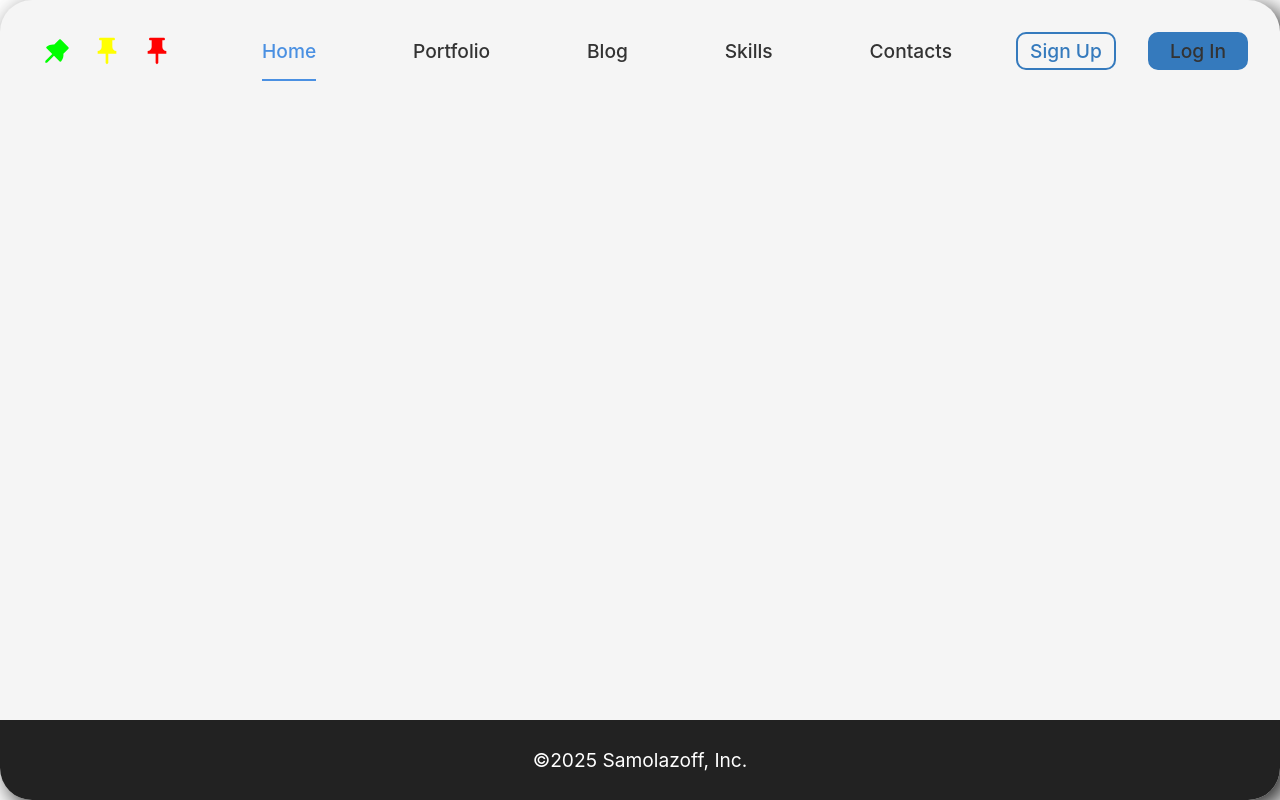
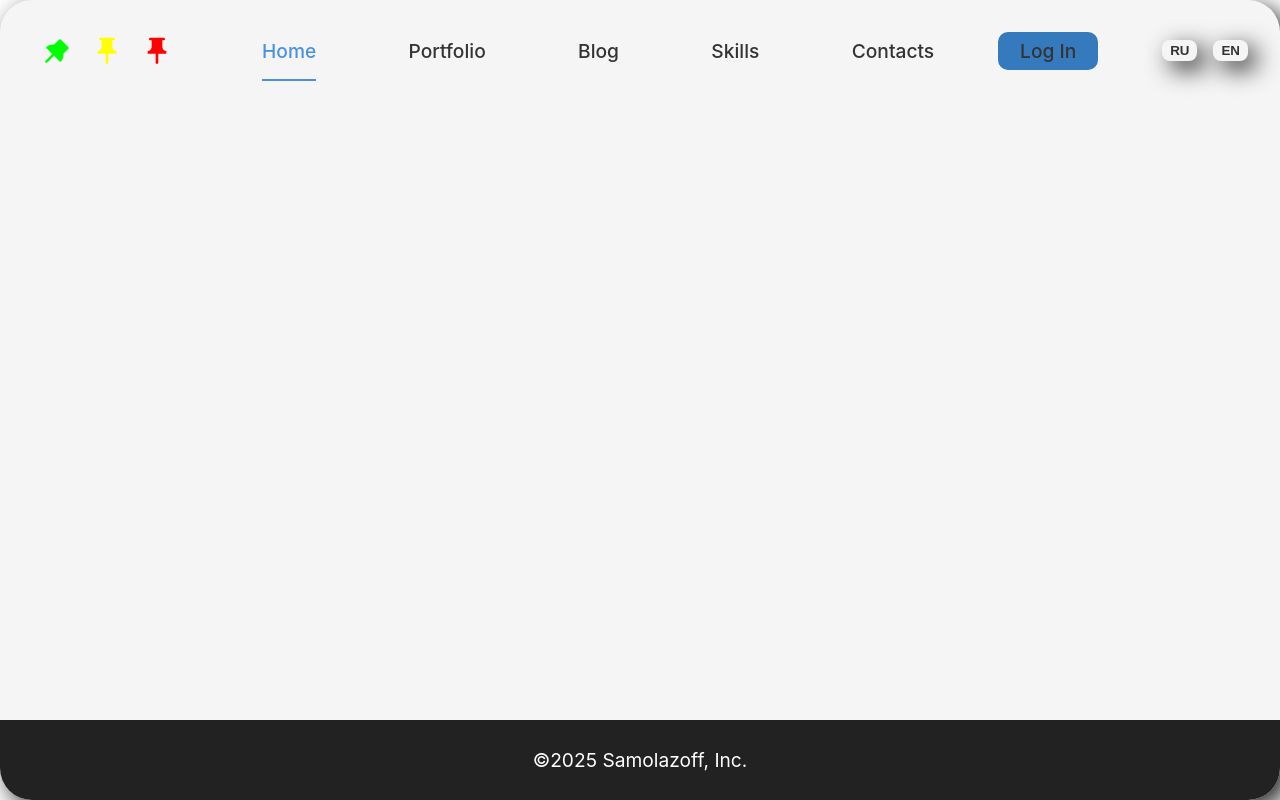
Before and after one commit to samolazoff/portfolio-samolazoff, a React (Vite) app in the folder frontend/: page / in a window 1280 px wide. Built offline with nearby package versions, Linux system fonts and the light colour scheme.

Commit message:
Delete sign Up (change functional site) and create language panel

```diff
--- a/frontend/src/components/NavAuth/NavAuth.jsx
+++ b/frontend/src/components/NavAuth/NavAuth.jsx
@@ -8,9 +8,9 @@ const NavAuth = () => {
 
     return (
         <ul className='nav-auth'>
-            <li className="nav-auth-item nav-auth-item_up" >
+            {/* <li className="nav-auth-item nav-auth-item_up" >
                 <NavLink to='/auth'>{data[0].title}</NavLink>
-            </li>
+            </li> */}
             <li className="nav-auth-item  nav-auth-item_in">
                 <NavLink to='login'>{data[1].title}</NavLink>
             </li>
--- /dev/null
+++ b/frontend/src/components/PanelLaguage/PanelLaguage.jsx
@@ -0,0 +1,12 @@
+import './PanelLaguage.scss';
+
+const PanelLaguage = () => {
+    return (
+        <div className='panel-language'>
+            <button type="button">RU</button>
+            <button type="button">EN</button>
+        </div>
+    );
+};
+
+export default PanelLaguage;
--- /dev/null
+++ b/frontend/src/components/PanelLaguage/PanelLaguage.scss
@@ -0,0 +1,20 @@
+.panel-language{
+    display: flex;
+    justify-content: center;
+    align-items: center;
+    gap: 1rem;
+    button{
+        padding: .2rem .5rem;
+        border-radius: .5rem;
+        color: #333333;
+        background-color: #F5F5F5;
+        -webkit-box-shadow: 8px 8px 24px 0px #222222;
+        -moz-box-shadow: 8px 8px 24px 0px #222222;
+        box-shadow: 8px 8px 24px 0px #222222;
+        cursor: pointer;
+        &:hover{
+            background-color: #F5F5F5;
+            color: #357ABD;
+        }
+    }
+}
--- a/frontend/src/layout/Header/Header.jsx
+++ b/frontend/src/layout/Header/Header.jsx
@@ -6,6 +6,7 @@ import Hamburger from 'hamburger-react';
 import Logo from '../../components/Logo/Logo';
 import {NavMain} from '../../components/NavMain/NavMain';
 import NavAuth from '../../components/NavAuth/NavAuth';
+import PanelLaguage from '../../components/PanelLaguage/PanelLaguage';
 
 const Header = (props) => {
 
@@ -27,6 +28,7 @@ const Header = (props) => {
             <nav className={navClass}>
                 <NavMain widthWindow={widthWindow}/>
                 <NavAuth />
+                <PanelLaguage/>
             </nav>
             {
                 widthWindow && <Hamburger
```
